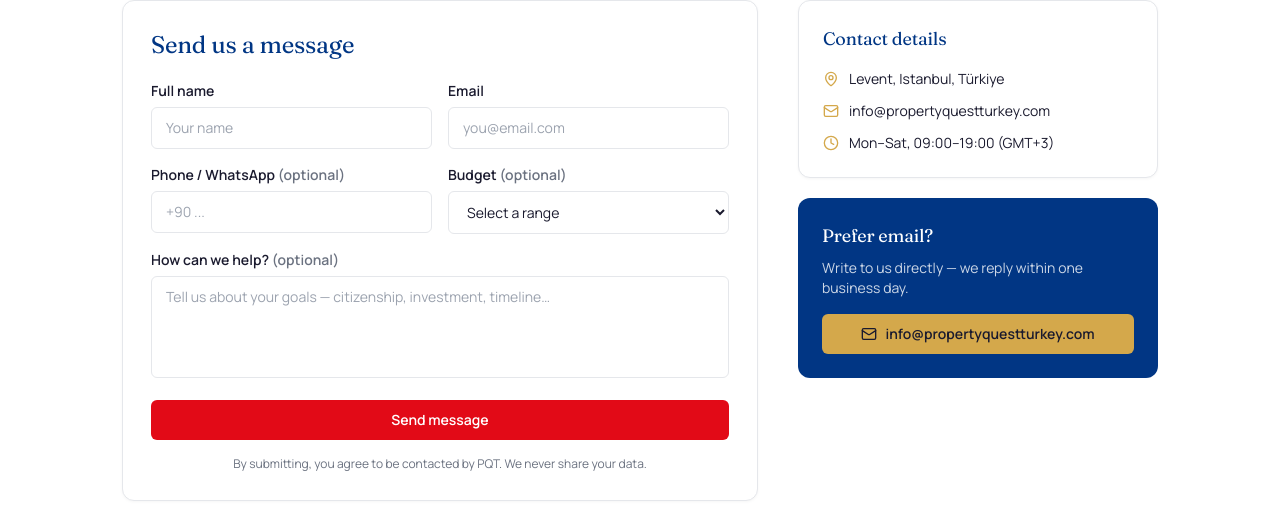
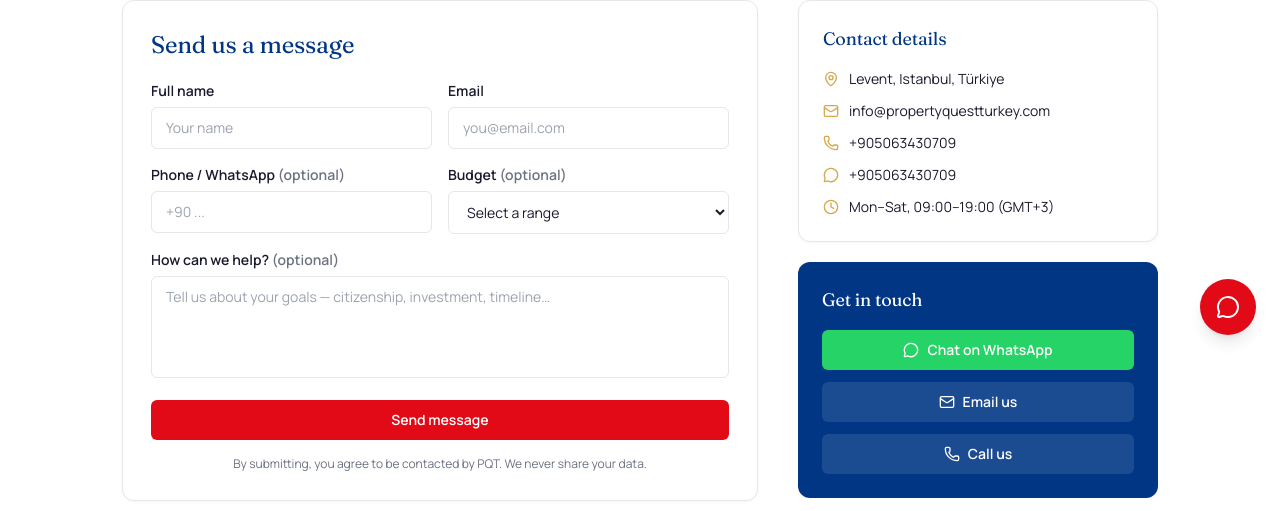
Before and after one commit to TahmidTaki/property-quest-turkey, a Next.js app: page /contact in a window 1280 px wide. Shown: the part 441-952 px from the top of the page. Built offline with nearby package versions, Linux system fonts and the light colour scheme; no server answers.

Commit message:
contact floating button added

```diff
--- a/src/app/contact/page.tsx
+++ b/src/app/contact/page.tsx
@@ -41,61 +41,75 @@ export default async function ContactPage({
             <h3 className="text-lg text-navy">Contact details</h3>
             <ul className="mt-4 space-y-3 text-sm">
               <li className="flex items-center gap-2.5">
-                <MapPin size={16} className="text-gold" /> {company.address}
+                <MapPin size={16} className="text-gold shrink-0" />
+                <span>{company.address}</span>
               </li>
               <li className="flex items-center gap-2.5">
-                <Mail size={16} className="text-gold" />
-                <a href={`mailto:${company.email}`} className="hover:text-navy">
+                <Mail size={16} className="text-gold shrink-0" />
+                <a href={`mailto:${company.email}`} className="hover:text-navy dark:hover:text-blue-300">
                   {company.email}
                 </a>
               </li>
               {company.phone && (
                 <li className="flex items-center gap-2.5">
-                  <Phone size={16} className="text-gold" /> {company.phone}
+                  <Phone size={16} className="text-gold shrink-0" />
+                  <a
+                    href={`tel:${company.phone.replace(/[^0-9+]/g, "")}`}
+                    className="hover:text-navy dark:hover:text-blue-300"
+                  >
+                    {company.phone}
+                  </a>
                 </li>
               )}
               {company.whatsapp && (
                 <li className="flex items-center gap-2.5">
-                  <MessageCircle size={16} className="text-gold" />{" "}
+                  <MessageCircle size={16} className="text-gold shrink-0" />
+                  <a
+                    href={`https://wa.me/${company.whatsapp.replace(/[^0-9]/g, "")}`}
+                    target="_blank"
+                    rel="noreferrer"
+                    className="hover:text-navy dark:hover:text-blue-300"
+                  >
                     {company.whatsapp}
+                  </a>
                 </li>
               )}
               <li className="flex items-center gap-2.5">
-                <Clock size={16} className="text-gold" /> {company.hours}
+                <Clock size={16} className="text-gold shrink-0" />
+                <span>{company.hours}</span>
               </li>
             </ul>
           </div>
 
-          {company.whatsapp ? (
           <div className="rounded-xl bg-navy p-6 text-white">
-              <h3 className="text-lg text-white">Prefer to talk now?</h3>
-              <p className="mt-2 text-sm text-white/80">
-                Message us on WhatsApp for the fastest response during business
-                hours.
-              </p>
+            <h3 className="text-lg text-white">Get in touch</h3>
+            <div className="mt-4 space-y-3">
+              {company.whatsapp && (
                 <a
                   href={`https://wa.me/${company.whatsapp.replace(/[^0-9]/g, "")}`}
                   target="_blank"
                   rel="noreferrer"
-                className="btn btn-gold mt-4 w-full"
+                  className="flex w-full items-center justify-center gap-2 rounded-md bg-[#25D366] px-4 py-2.5 text-sm font-semibold text-white transition hover:brightness-95"
                 >
                   <MessageCircle size={16} /> Chat on WhatsApp
                 </a>
-            </div>
-          ) : (
-            <div className="rounded-xl bg-navy p-6 text-white">
-              <h3 className="text-lg text-white">Prefer email?</h3>
-              <p className="mt-2 text-sm text-white/80">
-                Write to us directly — we reply within one business day.
-              </p>
+              )}
               <a
                 href={`mailto:${company.email}`}
-                className="btn btn-gold mt-4 w-full"
+                className="flex w-full items-center justify-center gap-2 rounded-md bg-white/10 px-4 py-2.5 text-sm font-semibold text-white transition hover:bg-white/20"
               >
-                <Mail size={16} /> {company.email}
+                <Mail size={16} /> Email us
               </a>
+              {company.phone && (
+                <a
+                  href={`tel:${company.phone.replace(/[^0-9+]/g, "")}`}
+                  className="flex w-full items-center justify-center gap-2 rounded-md bg-white/10 px-4 py-2.5 text-sm font-semibold text-white transition hover:bg-white/20"
+                >
+                  <Phone size={16} /> Call us
+                </a>
+              )}
             </div>
-          )}
+          </div>
         </aside>
       </div>
     </>
--- a/src/app/layout.tsx
+++ b/src/app/layout.tsx
@@ -4,6 +4,7 @@ import "./globals.css";
 import { Header } from "@/components/site/Header";
 import { Footer } from "@/components/site/Footer";
 import { ThemeProvider } from "@/components/ThemeProvider";
+import { FloatingContact } from "@/components/site/FloatingContact";
 
 const fraunces = Fraunces({
   subsets: ["latin"],
@@ -44,11 +45,11 @@ export default function RootLayout({ children }: { children: React.ReactNode })
   return (
     <html lang="en" className={`${fraunces.variable} ${manrope.variable}`}>
       <body className="flex min-h-screen flex-col bg-white text-ink dark:bg-dark-bg dark:text-dark-text">
-
         <ThemeProvider>
           <Header />
           <main className="flex-1">{children}</main>
           <Footer />
+          <FloatingContact />
         </ThemeProvider>
       </body>
     </html>
--- /dev/null
+++ b/src/components/site/FloatingContact.tsx
@@ -0,0 +1,57 @@
+"use client";
+
+import { useState } from "react";
+import { MessageCircle, Mail, X, Phone } from "lucide-react";
+import { company } from "@/lib/site";
+
+export function FloatingContact() {
+  const [isOpen, setIsOpen] = useState(false);
+
+  const toggleOpen = () => setIsOpen(!isOpen);
+
+  return (
+    <div className="fixed bottom-6 right-6 z-50">
+      {/* Contact Options */}
+      {isOpen && (
+        <div className="absolute bottom-16 right-0 mb-2 flex flex-col gap-2">
+          {company.whatsapp && (
+            <a
+              href={`https://wa.me/${company.whatsapp.replace(/[^0-9]/g, "")}`}
+              target="_blank"
+              rel="noreferrer"
+              className="flex items-center gap-2 rounded-full bg-[#25D366] px-4 py-2.5 text-sm font-semibold text-white shadow-lg transition hover:scale-105"
+            >
+              <MessageCircle size={18} />
+              WhatsApp
+            </a>
+          )}
+          <a
+            href={`mailto:${company.email}`}
+            className="flex items-center gap-2 rounded-full bg-navy px-4 py-2.5 text-sm font-semibold text-white shadow-lg transition hover:scale-105 dark:bg-blue-700"
+          >
+            <Mail size={18} />
+            Email
+          </a>
+          {company.phone && (
+            <a
+              href={`tel:${company.phone.replace(/[^0-9+]/g, "")}`}
+              className="flex items-center gap-2 rounded-full bg-red px-4 py-2.5 text-sm font-semibold text-white shadow-lg transition hover:scale-105"
+            >
+              <Phone size={18} />
+              Call
+            </a>
+          )}
+        </div>
+      )}
+
+      {/* Toggle Button */}
+      <button
+        onClick={toggleOpen}
+        className="flex h-14 w-14 items-center justify-center rounded-full bg-red text-white shadow-lg transition hover:scale-105 hover:bg-red-dark"
+        aria-label="Contact us"
+      >
+        {isOpen ? <X size={24} /> : <MessageCircle size={24} />}
+      </button>
+    </div>
+  );
+}
--- a/src/lib/site.ts
+++ b/src/lib/site.ts
@@ -8,13 +8,8 @@ export const company = {
   city: "Istanbul",
   email: "info@propertyquestturkey.com",
   salesEmail: "sales@propertyquestturkey.com",
-  /**
-   * Phone/WhatsApp are intentionally EMPTY until the real numbers are provided.
-   * Components hide phone/WhatsApp UI when these are blank — fill them in and
-   * everything (footer rows, contact card, WhatsApp buttons) reappears.
-   */
-  phone: "" as string,
-  whatsapp: "" as string,
+  phone: "+905063430709" as string,
+  whatsapp: "+905063430709" as string,
   address: "Levent, Istanbul, Türkiye",
   hours: "Mon–Sat, 09:00–19:00 (GMT+3)",
 } as const;
```
Lines whose indentation alone changed are shown as unchanged.
